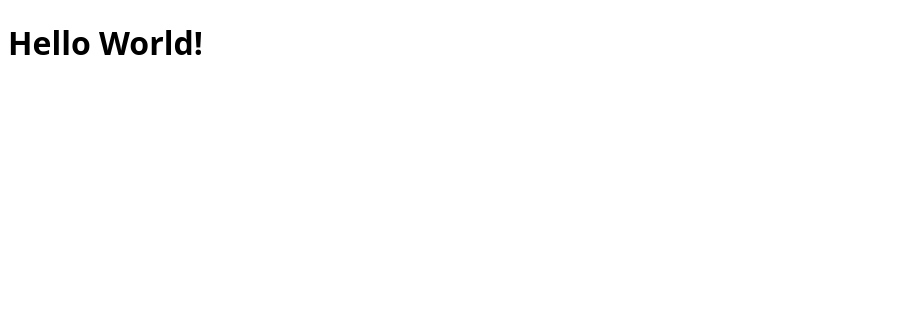
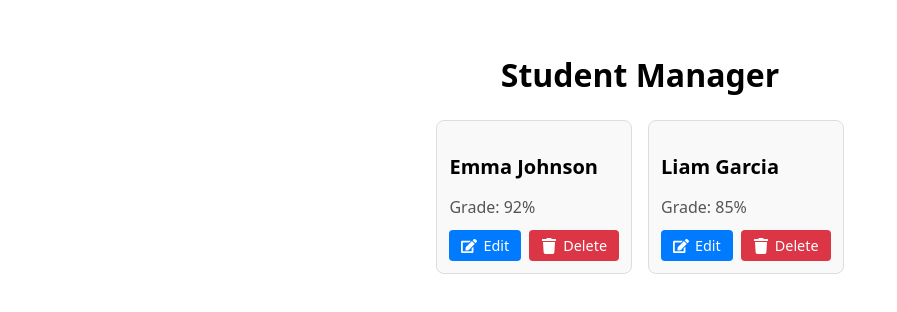
Before and after one commit to jordanolguin/student-manager, a React (Create React App) app in the folder client/: page / in a window 1280 px wide. Shown: the top 312 px of the page, without its empty margins (0-897 px from the left). Built offline with nearby package versions, Linux system fonts and the light colour scheme.

Commit message:
initial instance of dashboard with dummy data

```diff
--- a/client/src/App.css
+++ b/client/src/App.css
@@ -2,3 +2,16 @@
   box-sizing: border-box;
   font-family: system-ui, -apple-system, BlinkMacSystemFont, 'Segoe UI', Roboto, Oxygen, Ubuntu, Cantarell, 'Open Sans', 'Helvetica Neue', sans-serif;
 }
+
+.appContainer {
+  padding: 24px;
+  max-width: 800px;
+  margin: 0 auto;
+}
+
+.appTitle {
+  font-size: 2rem;
+  font-weight: bold;
+  margin-bottom: 16px;
+  text-align: center;
+}
--- a/client/src/App.js
+++ b/client/src/App.js
@@ -1,9 +1,42 @@
+import { useState } from 'react';
+import StudentList from './components/StudentList/StudentList';
 import './App.css';
 
+const dummyStudents = [
+  {
+    _id: '1',
+    firstName: 'Emma',
+    lastName: 'Johnson',
+    grade: 92,
+  },
+  {
+    _id: '2',
+    firstName: 'Liam',
+    lastName: 'Garcia',
+    grade: 85,
+  },
+];
+
 function App() {
+  const [students, setStudents] = useState(dummyStudents);
+
+  const handleDelete = (id) => {
+    const updateStudents = students.filter((student) => student._id !== id);
+    setStudents(updateStudents);
+  };
+
+  const handleEdit = (student) => {
+    console.log('Editing student:', student);
+  };
+
   return (
-    <div>
-      <h1>Hello World!</h1>
+    <div className='appContainer'>
+      <h1 className='appTitle'>Student Manager</h1>
+      <StudentList
+        students={students}
+        onEdit={handleEdit}
+        onDelete={handleDelete}
+      />
     </div>
   );
 }
```
